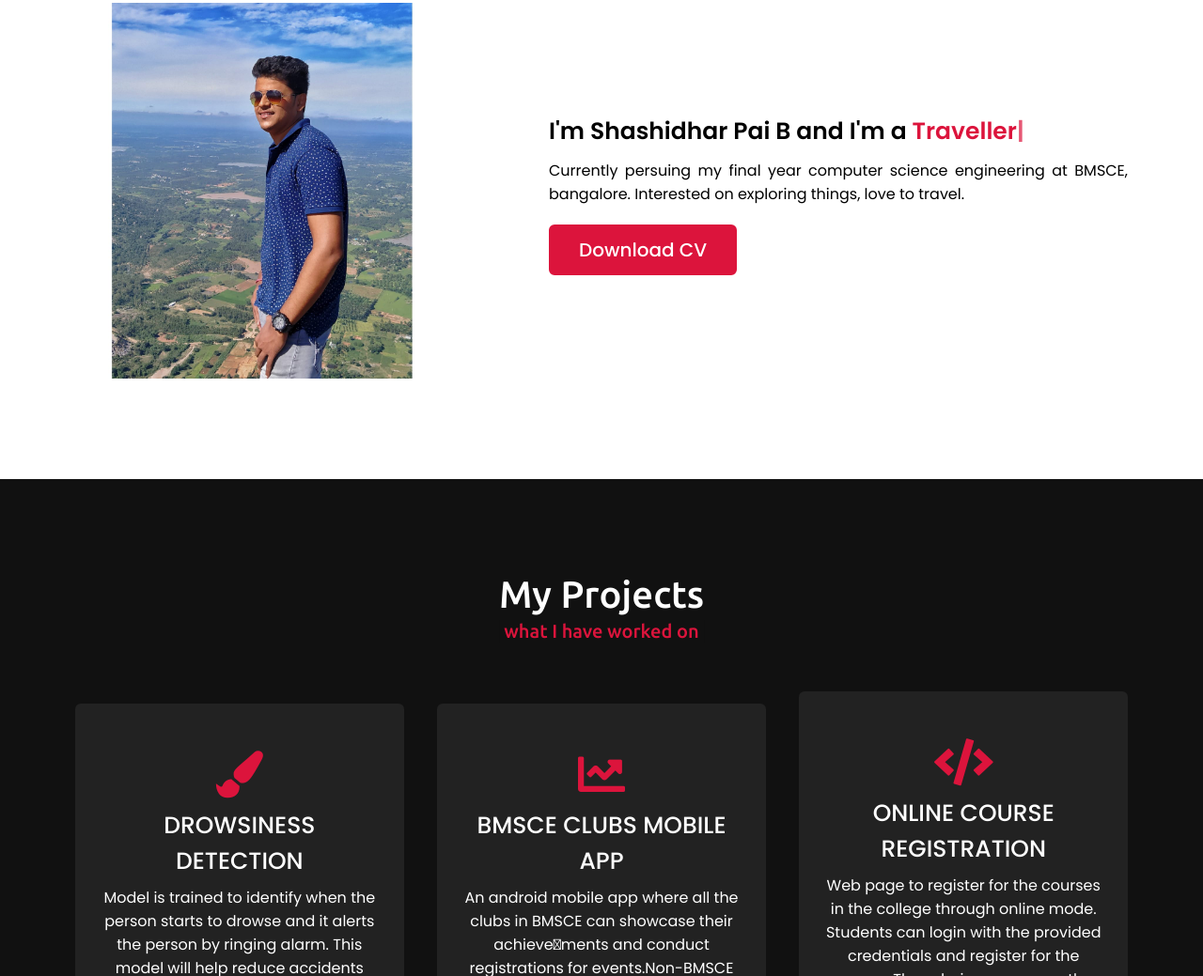
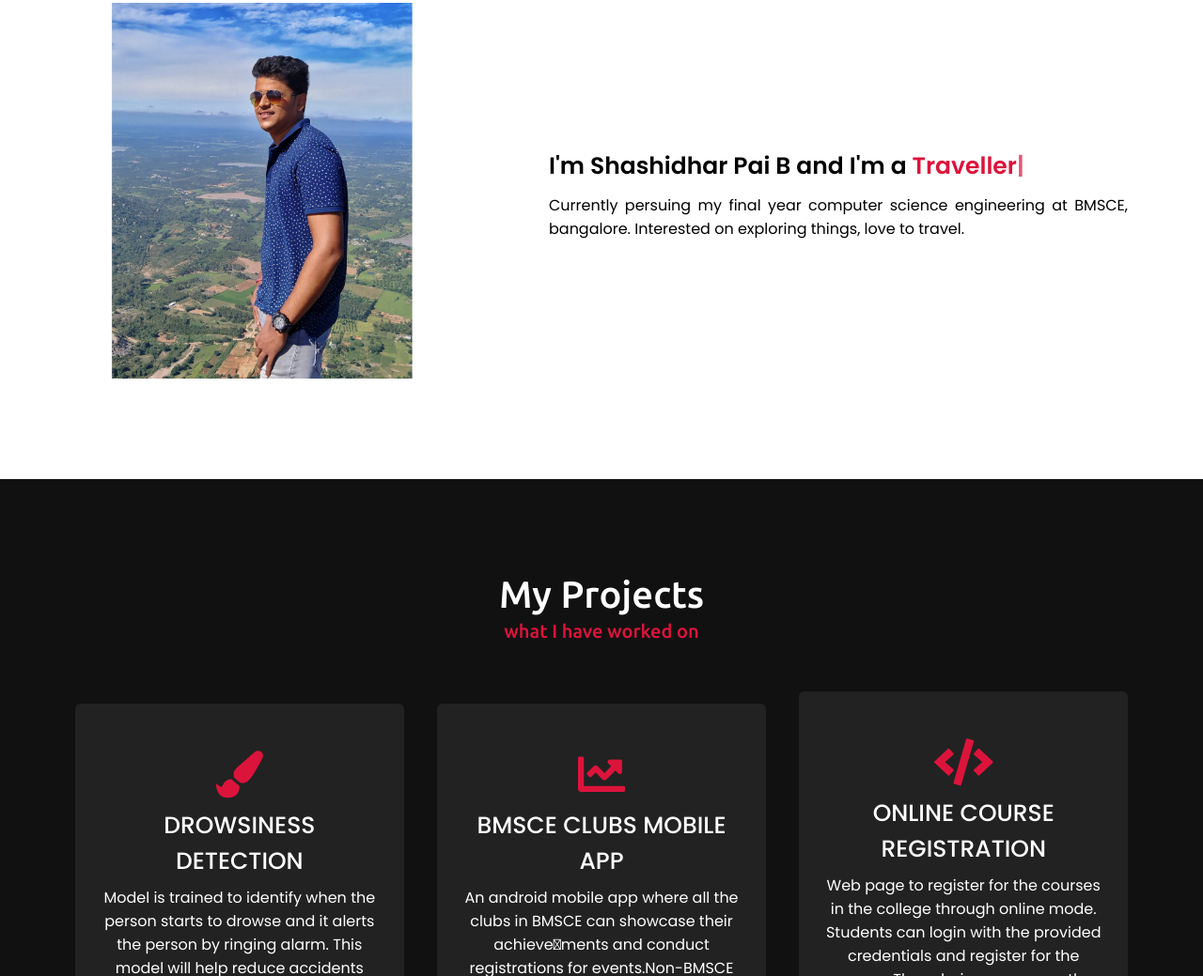
Before and after one commit to Shashipai/shashidharpaib, a plain HTML site: page index.html in a window 1280 px wide. Shown: the part 1023-2062 px from the top of the page at 94% size. Drawn offline with nearby package versions, Linux system fonts and the light colour scheme.

Commit message:
Update index.html

```diff
--- a/index.html
+++ b/index.html
@@ -59,7 +59,7 @@
                     <p>Currently persuing my final year computer science engineering at BMSCE, bangalore.
                         Interested on exploring things, love to travel.
                     </p>
-                    <a href="#">Download CV</a>
+
                 </div>
             </div>
         </div>
```
